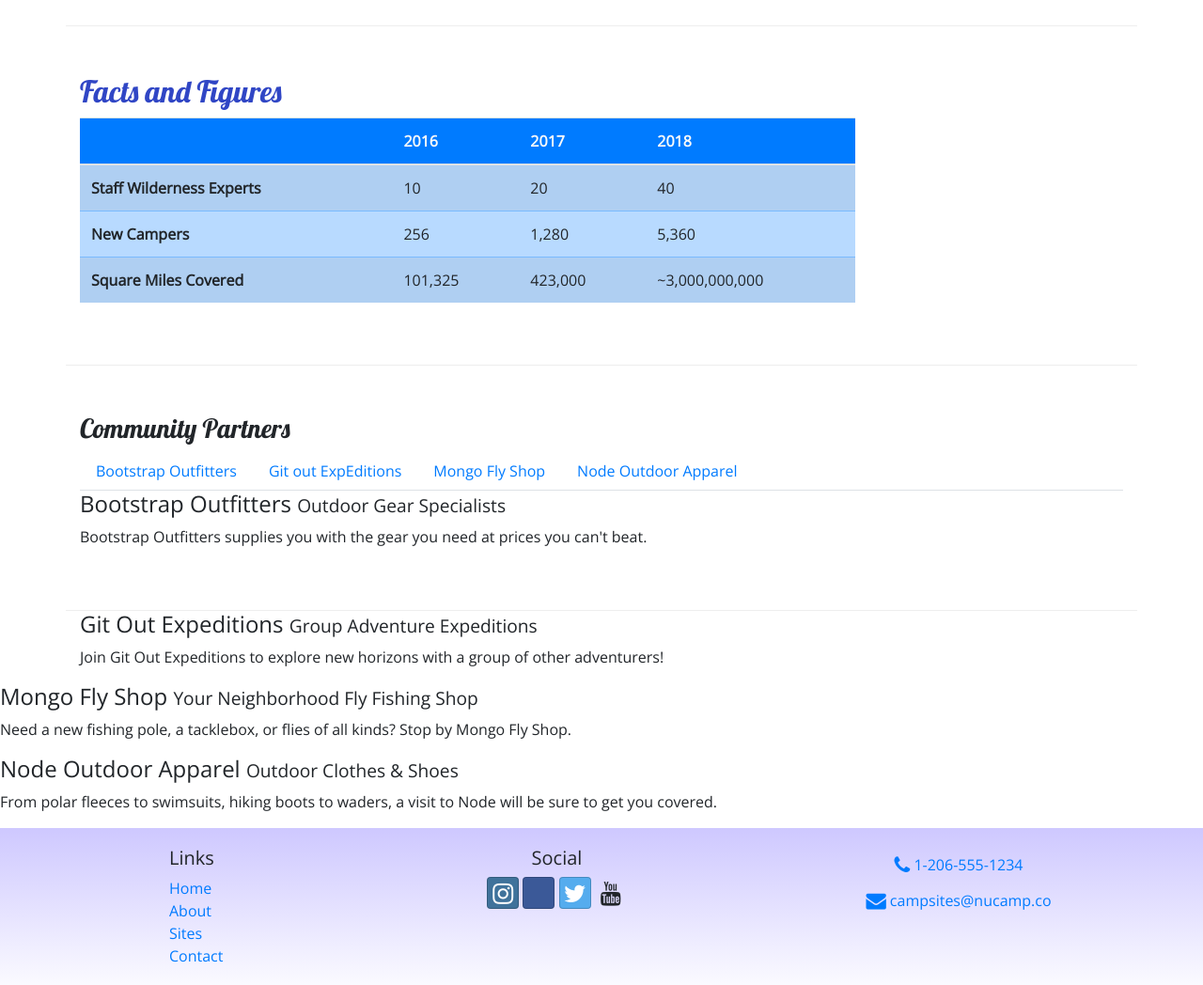
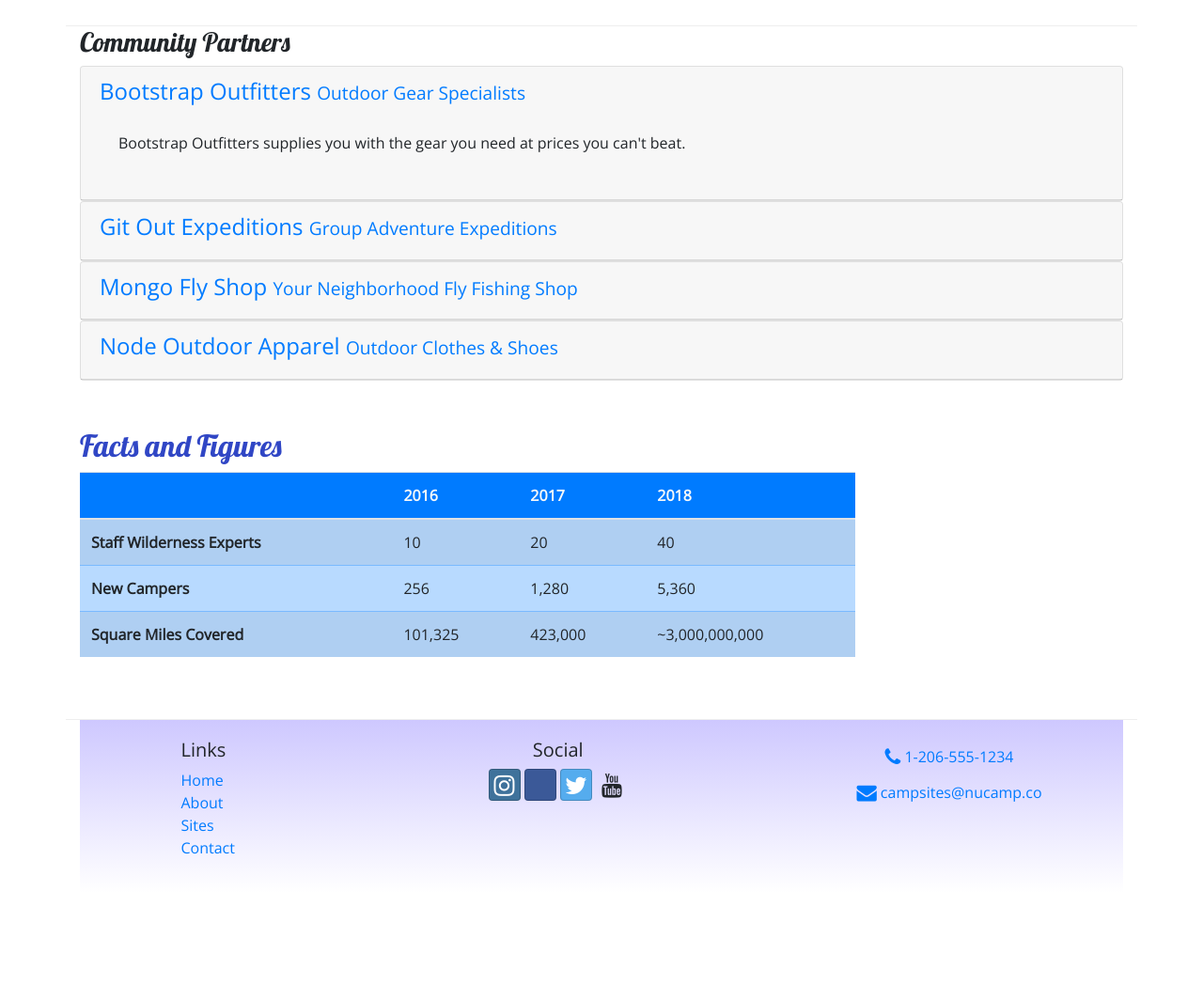
Before and after one commit to Morticia007/Bootstrap-project-, a website: page aboutus.html in a window 1280 px wide. Shown: the part 1040-2088 px from the top of the page at 94% size. After the commit the page ends 1990 px from the top, so only its background shows below. Drawn offline with nearby package versions, Linux system fonts and the light colour scheme; some icons are missing.

Commit message:
Collapse & Accordion

```diff
--- a/aboutus.html
+++ b/aboutus.html
@@ -99,6 +99,76 @@
                 </div>
             </div>
         </div>
+
+
+        <div class="row row-content-fluid">
+            <div class="col col-sm-12">
+                <h3>Community Partners</h3>
+            </div>
+        </div>
+        <div id="accordion">
+
+            <div class="card">
+                <div role="tab" class="card-header">
+                    <h4>
+                        <a class="collapsed" data-toggle="collapse" data-target="#bootstrap">Bootstrap Outfitters <small>Outdoor Gear Specialists</small></a>
+                    </h4>
+                    <div class="collapse show" id="bootstrap" data-parent="#accordion">
+                        <div class="card-body">
+                            <p class="d-none d-sm-block">Bootstrap Outfitters supplies you with the gear you need at prices you can't beat.</p>
+                        </div>
+                    </div>
+                </div>
+            </div>
+        </div>
+
+
+        <div id="accordian">
+            <div class="card">
+                <div role="tab" class="card-header">
+                    <h4>
+
+                        <a class="collapsed" data-toggle="collapse" data-target="#git">Git Out Expeditions <small>Group Adventure Expeditions</small></a>
+                    </h4>
+                    <div class="collapse" id="git" data-parent="#accordion">
+                        <div class="card-body">
+                            <p class="d-none d-sm-block">Join Git Out Expeditions to explore new horizons with a group of other adventurers!</p>
+                        </div>
+                    </div>
+                </div>
+            </div>
+        </div>
+
+        <div id="accordian">
+            <div class="card">
+                <div role="tab" class="card-header">
+                    <h4>
+                        <a class="collapsed" data-toggle="collapse" data-target="#mongo"> Mongo Fly Shop <small>Your Neighborhood Fly Fishing Shop</small></a>
+                    </h4>
+                    <div class="collapse" id="mongo" data-parent="#accordion">
+                        <div class="card-body">
+                            <p class="d-none d-sm-block">Need a new fishing pole, a tacklebox, or flies of all kinds? Stop by Mongo Fly Shop.</p>
+                        </div>
+                    </div>
+                </div>
+            </div>
+        </div>
+
+        <div id="accordian">
+            <div class="card">
+                <div role="tab" class="card-header">
+                    <h4>
+
+                        <a class="collapsed" data-toggle="collapse" data-target="#node">Node Outdoor Apparel <small>Outdoor Clothes & Shoes</small></a>
+                    </h4>
+                    <div class="collapse" id="node" data-parent="#accordion">
+                        <div class="card-body">
+                            <p class="d-none d-sm-block">From polar fleeces to swimsuits, hiking boots to waders, a visit to Node will be sure to get you covered.</p>
+                        </div>
+                    </div>
+                </div>
+            </div>
+        </div>
         <div class="row row-content">
             <div class="col col-sm-9">
                 <h2>Facts and Figures </h2>
@@ -137,38 +207,10 @@
                 </div>
             </div>
         </div>
-        <div class="row row-content">
-            <div class="col col-sm-12">
-                <h3>Community Partners</h3>
-                <ul class="nav nav-tabs">
-                    <li class="nav-item"><a class="nav-link" href="#bootstrap" role="tab" data-toggle="tab ">Bootstrap Outfitters</a></li>
-                    <li class="nav-item "><a class="nav-link" href="#git" role="tab" data-toggle="tab">Git out ExpEditions</a></li>
-                    <li class="nav-item "><a class="nav-link" href="#mongo" role="tab" data-toggle="tab">Mongo Fly Shop</a></li>
-                    <li class="nav-item "><a class="nav-link" href="#node" role="tab" data-toggle="tab">Node Outdoor Apparel</a>
-                    </li>
-                </ul>
-                <div class="tab-content">
-                </div role="tab-panel" class="tab-pane fade show-active" id="#bootstrap">
-                <h4>Bootstrap Outfitters <small>Outdoor Gear Specialists</small></h4>
-                <p class="d-none d-sm-block ">Bootstrap Outfitters supplies you with the gear you need at prices you can't beat.</p>
-            </div>
-        </div role="tab-panel" class="tab-pane fade show-active" id="#git">
-        <h4>Git Out Expeditions <small>Group Adventure Expeditions</small></h4>
-        <p class="d-none d-sm-block ">Join Git Out Expeditions to explore new horizons with a group of other adventurers!
-        </p>
-    </div>
-    </div role="tab-panel" class="tab-pane fade show-active" id="#mongo">
-    <h4>Mongo Fly Shop <small>Your Neighborhood Fly Fishing Shop</small></h4>
-    <p class="d-none d-sm-block ">Need a new fishing pole, a tacklebox, or flies of all kinds? Stop by Mongo Fly Shop.</p>
-    </div>
-    </div role="tab-panel" class="tab-pane fade show-active" id="#node">
-    <h4>Node Outdoor Apparel <small>Outdoor Clothes & Shoes</small></h4>
-    <p class="d-none d-sm-block ">From polar fleeces to swimsuits, hiking boots to waders, a visit to Node will be sure to get you covered.</p>
-    </div>
-    </div>
-    </div>
-    </div>
-    </div>
+
+
+
+
 
         <footer class="site-footer ">
             <div class="container ">
```
Lines whose indentation alone changed are shown as unchanged.
